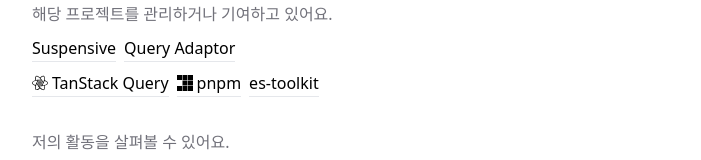
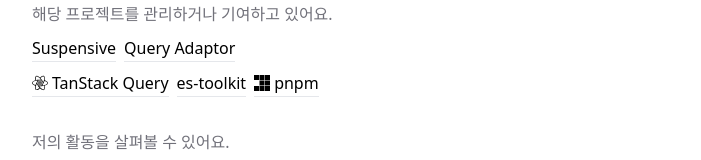
Before and after one commit to gwansikk/gwansik.dev, a Next.js app: page / in a window 1280 px wide. Shown: the part 544-704 px from the top of the page, without its empty margins (288-989 px from the left). Built offline with nearby package versions, Linux system fonts and the light colour scheme.

Commit message:
feat: update es-toolkit link position

```diff
--- a/src/app/page.tsx
+++ b/src/app/page.tsx
@@ -51,14 +51,14 @@ export default function Home() {
           >
             TanStack Query
           </Anchor>
+          <Anchor href="https://github.com/toss/es-toolkit/issues?q=involves%3Agwansikk">
+            es-toolkit
+          </Anchor>
           <Anchor
             icon={<SiPnpm />}
             href="https://github.com/pnpm/pnpm/issues?q=involves%3Agwansikk"
           >
             pnpm
-          </Anchor>
-          <Anchor href="https://github.com/toss/es-toolkit/issues?q=involves%3Agwansikk">
-            es-toolkit
           </Anchor>
           {/* <Anchor
             icon={<SiRescript />}
```
